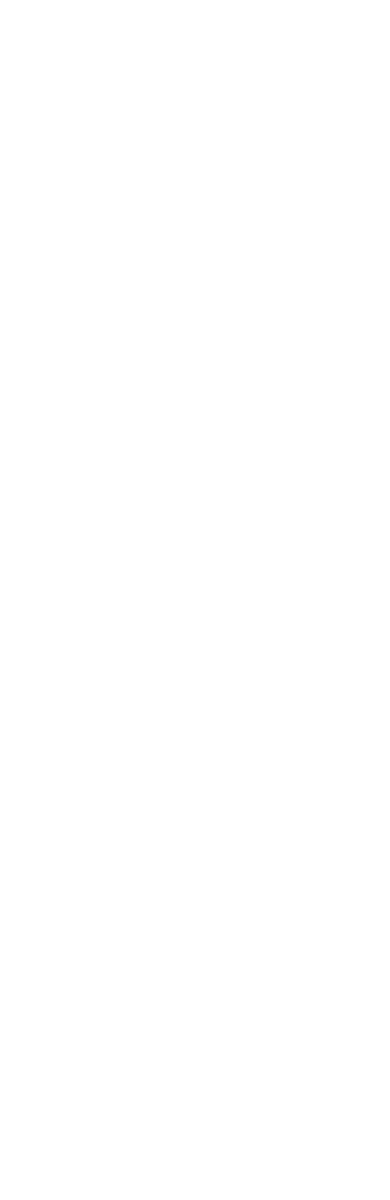
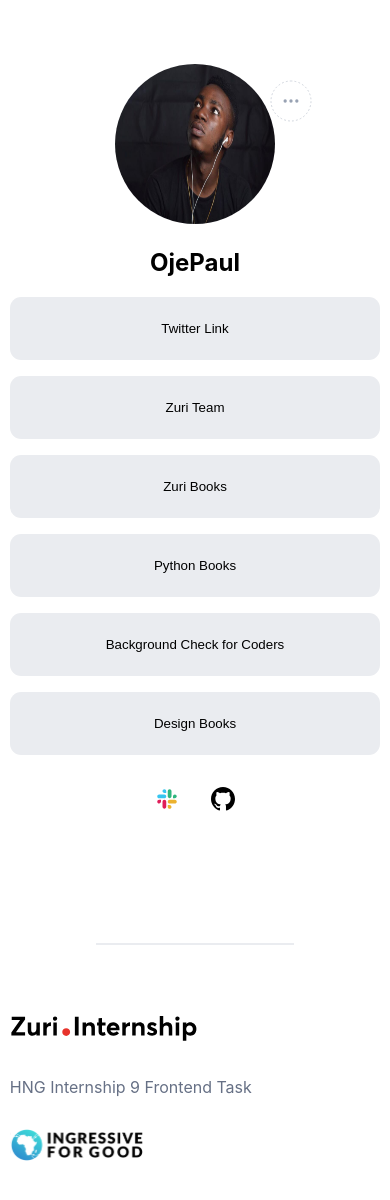
Before and after one commit to Paulzodak/Zuri-Task-1, a React (Create React App) app: page / in a window 390 px wide. Shown: the top 1200 px of the page. Before the commit the page ends 844 px from the top, so only its background shows below. Built offline with nearby package versions, Linux system fonts and the light colour scheme.

Commit message:
finished mobile design

```diff
--- a/src/DesktopApp.js
+++ b/src/DesktopApp.js
@@ -11,7 +11,7 @@
   const links = [
     {
       Header: "Twitter Link",
-      Link: "",
+      Link: "https://twitter.com/OjePaul",
     },
     {
       Header: "Zuri Team",
--- /dev/null
+++ b/src/MobileApp.css
@@ -0,0 +1,51 @@
+.App {
+  font: inter;
+}
+
+#profile_img {
+  /* margin: 3rem 0 0 0; */
+  height: 10rem;
+  width: 10rem;
+  border-radius: 100%;
+}
+.image-container {
+  margin: 4rem 0 0 0;
+  text-align: center;
+}
+#slack {
+  display: none;
+}
+#footer_mobile {
+  margin: 0 2.5%;
+  margin-bottom: 3rem;
+}
+#footer_mobile > * {
+  margin: 1rem 0;
+}
+.zuri {
+}
+.hng {
+  /* border: 1px solid red; */
+  /* margin-left: -3rem; */
+  color: #667085;
+}
+.ingressive {
+}
+.hr {
+  margin: 8rem 6rem 3rem 6rem;
+  border: 1px solid #eaecf0;
+}
+#socials {
+  text-align: center;
+  margin-top: 2rem;
+}
+#socials > img {
+  width: 1.5rem;
+  height: 1.5rem;
+  margin: 0 1rem;
+}
+.link {
+  position: absolute;
+  top: 5rem;
+  right: 20%;
+}
--- a/src/MobileApp.js
+++ b/src/MobileApp.js
@@ -1,14 +1,72 @@
 import React from "react";
+import "./MobileApp.css";
 import profileImage from "./images/my_profile_img.jpg";
 import LinkItem from "./components/LinkItem";
 import zuriIcon from "./images/zuri.svg";
 import Iicon from "./images/I4G.svg";
 import slack_logo from "./images/slack.svg";
 import github_logo from "./images/github.svg";
-import linkDesktop from "./images/linkDesktop.svg";
+import linkMobile from "./images/linkMobile.svg";
 
 const MobileApp = () => {
-  return <div></div>;
+  const links = [
+    {
+      Header: "Twitter Link",
+      Link: "https://twitter.com/OjePaul",
+    },
+    {
+      Header: "Zuri Team",
+      Link: "https://training.zuri.team/",
+      ID: "btn_zuri",
+    },
+    {
+      Header: "Zuri Books",
+      Link: "http://books.zuri.team",
+      ID: "books",
+    },
+    {
+      Header: "Python Books",
+      Link: "https://books.zuri.team",
+      ID: "book_python",
+    },
+    {
+      Header: "Background Check for Coders",
+      Link: "https://background.zuri.team",
+      ID: "pitch",
+    },
+    {
+      Header: "Design Books",
+      Link: "https://books.zuri.team/design-rules",
+      ID: "book_design",
+    },
+  ];
+  return (
+    <div className="App">
+      <section className="image-container">
+        <img id={"profile_img"} src={profileImage} alt={"Profile_Picture"} />
+        <h1 id={"twitter"}>OjePaul</h1>
+        <h1 id={"slack"}> Oje Paul</h1>
+        <img src={linkMobile} alt={"link_icon"} className="link" />
+      </section>
+
+      <section>
+        {links.map((item) => (
+          <LinkItem mobile item={item} />
+        ))}
+      </section>
+
+      <section id={"socials"}>
+        <img className="logo" src={slack_logo} alt={"slack_logo"}></img>
+        <img className="logo" src={github_logo} alt={"github_logo"}></img>
+      </section>
+      <hr className="hr" />
+      <footer id="footer_mobile">
+        <img className="zuri" src={zuriIcon} alt={"zuriIcon"}></img>
+        <div className="hng"> HNG Internship 9 Frontend Task</div>
+        <img className="ingressive" src={Iicon} alt={"14Gicon"}></img>
+      </footer>
+    </div>
+  );
 };
 
 export default MobileApp;
--- a/src/components/LinkItem.css
+++ b/src/components/LinkItem.css
@@ -13,3 +13,14 @@
   background-color: #d0d5dd;
   transition: 0.7s;
 }
+.link_container_mobile {
+  display: block;
+  background-color: #eaecf0;
+  padding: 1.5rem;
+  border: none;
+  width: 95%;
+  margin: 1rem 2.5%;
+  /* color: black; */
+  border-radius: 0.7rem;
+  cursor: pointer;
+}
--- a/src/components/LinkItem.js
+++ b/src/components/LinkItem.js
@@ -1,7 +1,7 @@
 import React from "react";
 import "./LinkItem.css";
 
-const LinkItem = ({ item }) => {
+const LinkItem = ({ item, mobile }) => {
   return (
     <button
       // type="button"
@@ -9,7 +9,7 @@
         e.preventDefault();
         window.location.href = item.Link;
       }}
-      className="link_container"
+      className={mobile ? "link_container_mobile" : "link_container"}
     >
       {item.Header}
     </button>
```
